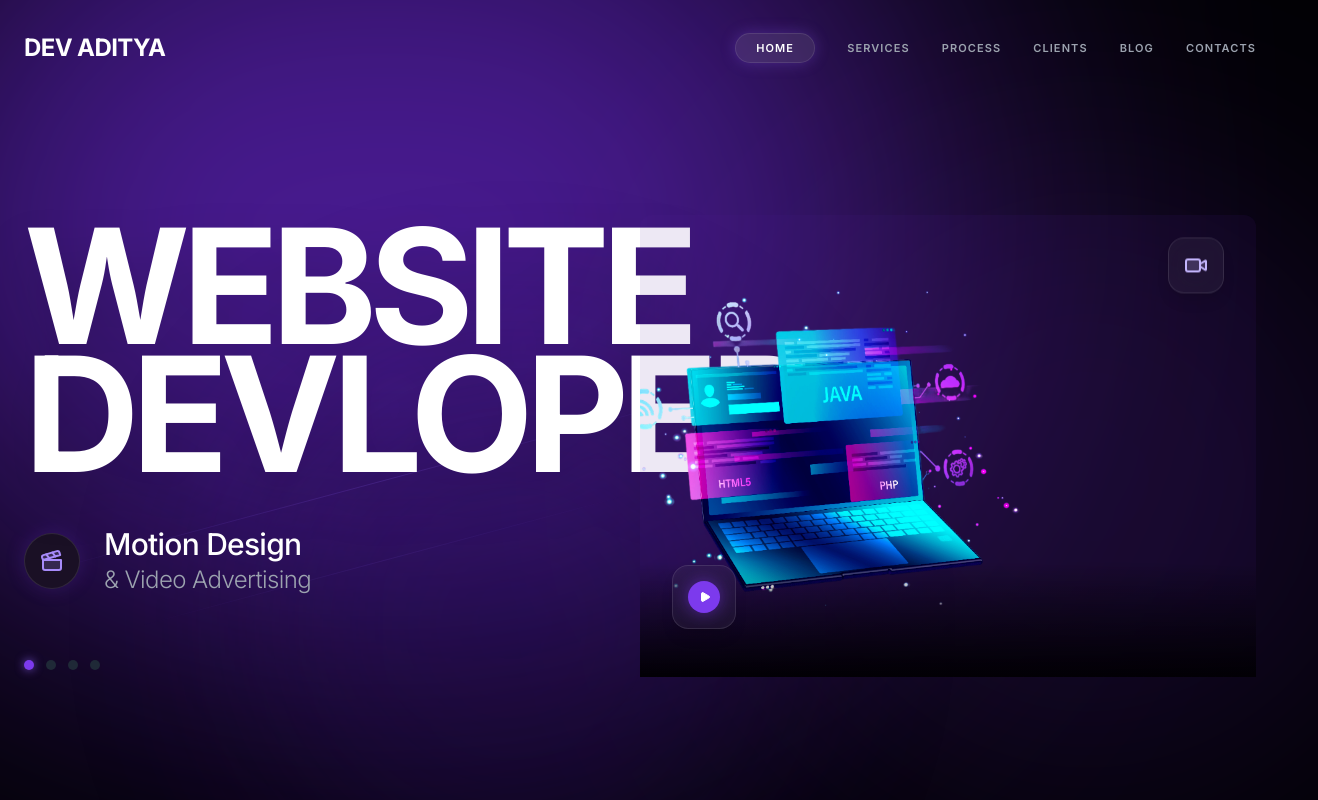
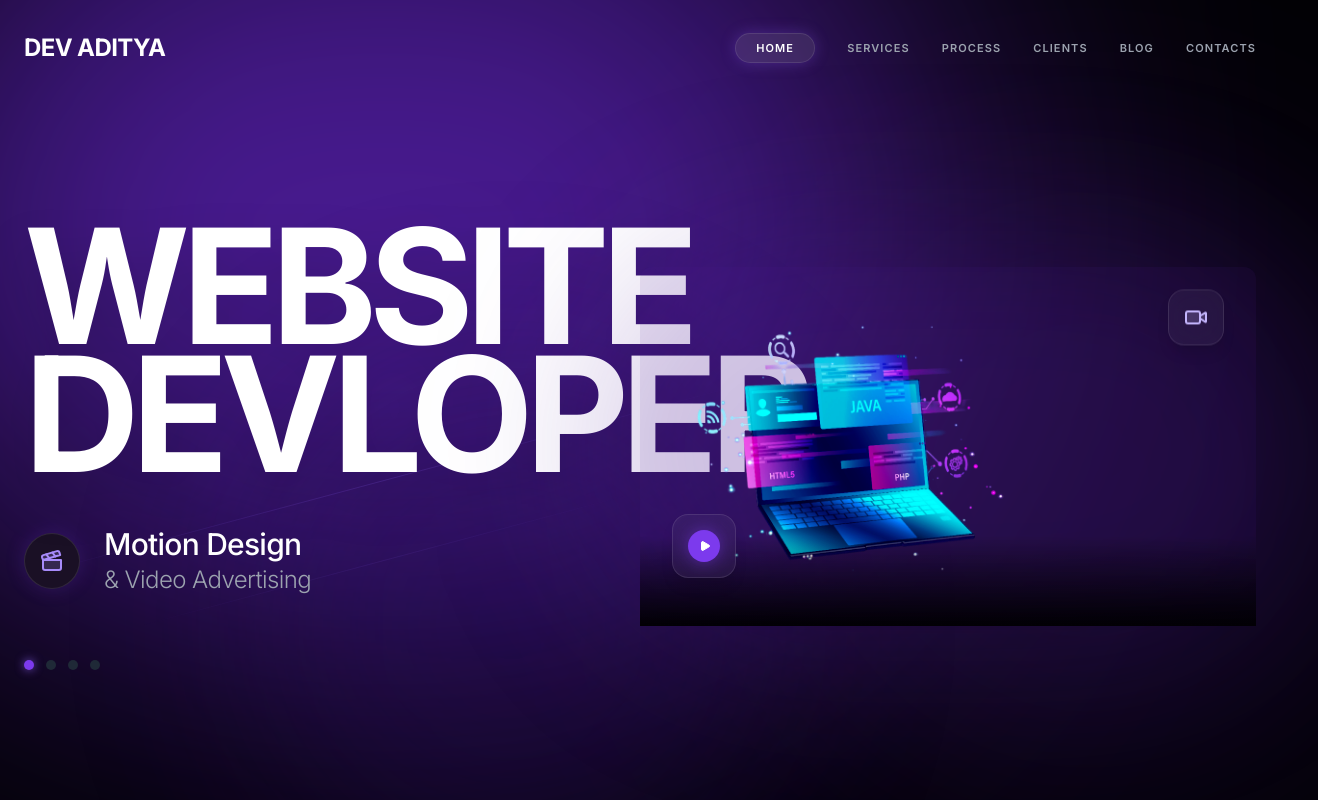
Before and after one commit to heartless87/dev.aditya, a plain HTML site: page index.html in a window 1280 px wide. Shown: the whole page, 1318 px wide, since content can reach past the window. Drawn offline with nearby package versions, Linux system fonts and the light colour scheme.

Commit message:
Update index.html

```diff
--- a/index.html
+++ b/index.html
@@ -104,13 +104,13 @@ animation: pulse-glow 8s ease-in-out infinite;
         </div>
 
         <!-- Right Column: 3D PHOTO1 -->
-        <!-- <div class="w-full lg:w-1/2 relative mt-16 lg:mt-0"> -->
+        <div class="w-full lg:w-1/2 relative mt-16 lg:mt-0">
 
             <!-- Background Glow behind visual -->
-            <!-- <div class="absolute top-1/2 left-1/2 -translate-x-1/2 -translate-y-1/2 w-[120%] h-[120%] bg-violet-900/20 blur-[80px] rounded-full pointer-events-none"></div> -->
+            <div class="absolute top-1/2 left-1/2 -translate-x-1/2 -translate-y-1/2 w-[120%] h-[120%] bg-violet-900/20 blur-[80px] rounded-full pointer-events-none"></div>
 
             <!-- ADITYA DEV PHOTO1 Container -->
-            <div class="relative w-full aspect-square md:aspect-[4/3] group">
+            <!-- <div class="relative w-full aspect-square md:aspect-[4/3] group"> -->
 
                 <!-- Main Image Masked to look like a floating object -->
                 <!-- Using a specific architectural image to mimic the "Photo1" look -->
```
